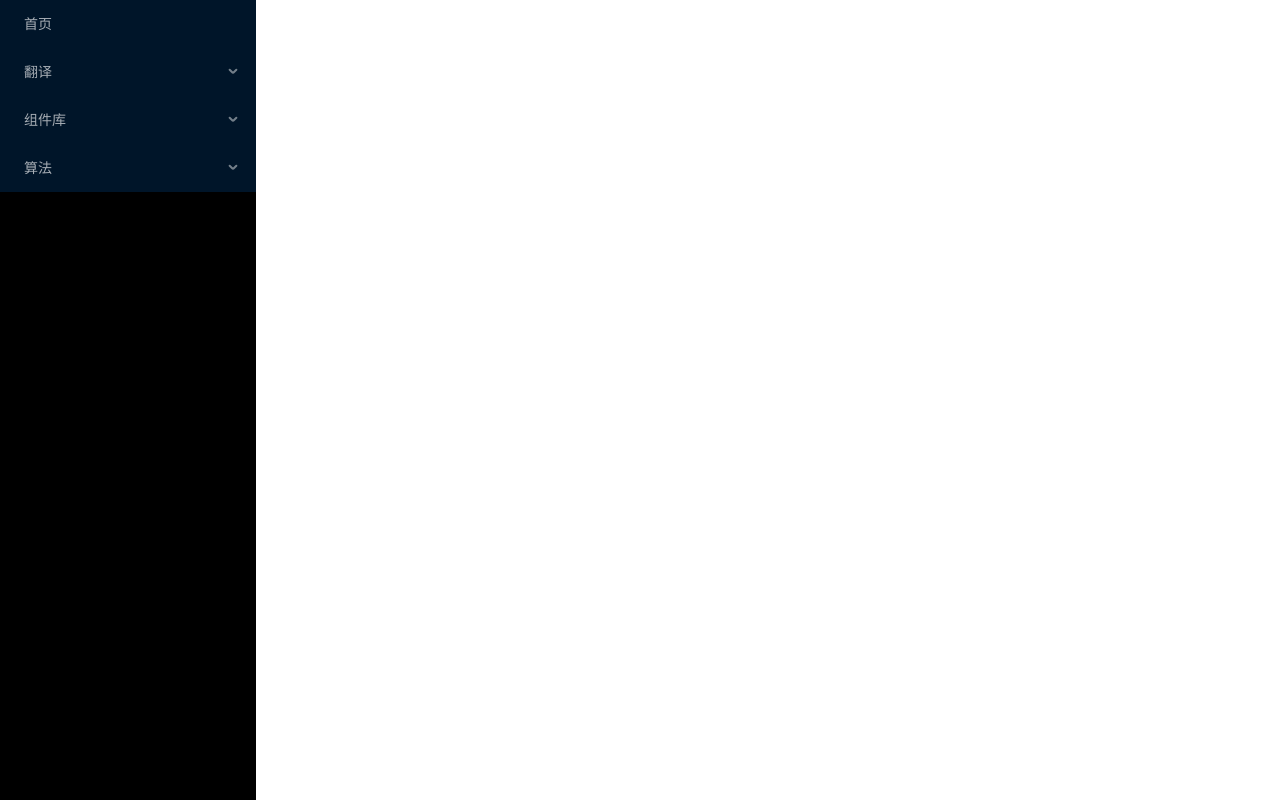
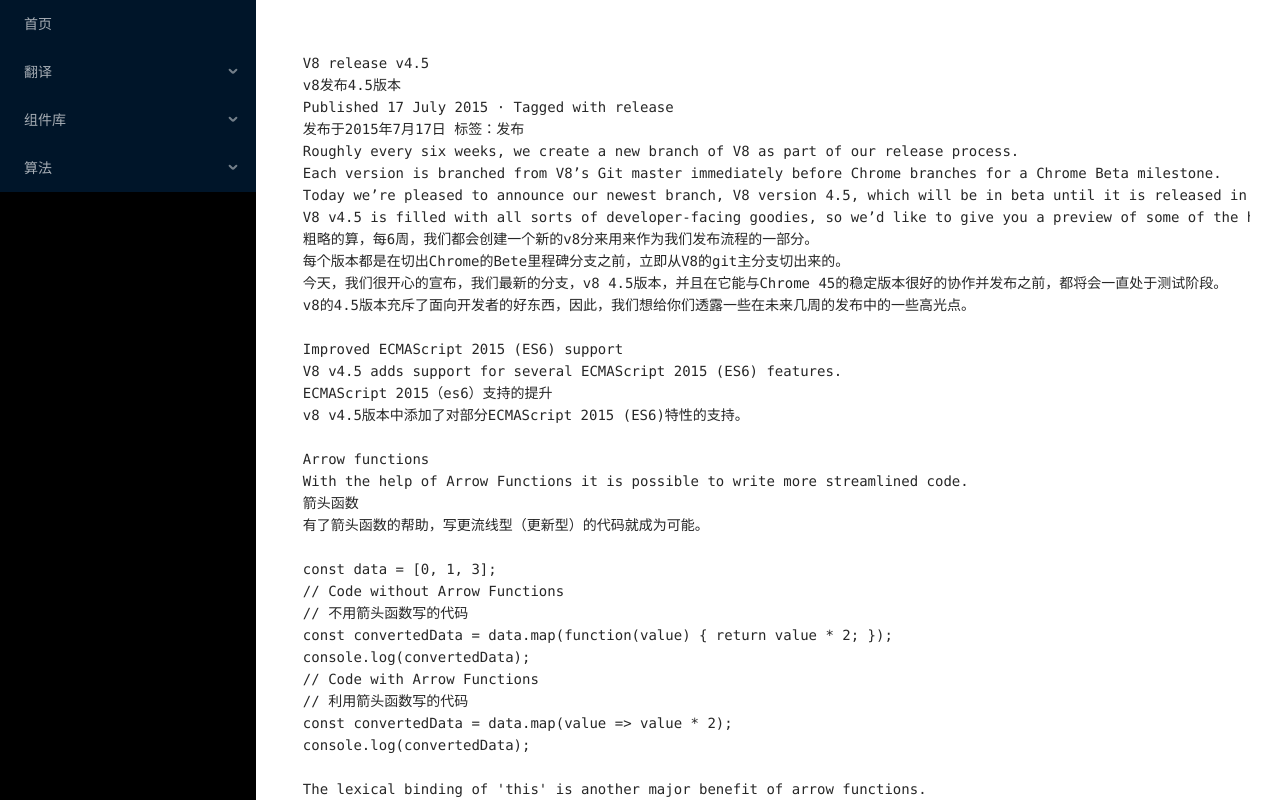
Before and after one commit to transparentME/translation, a React (Create React App) app: page /v8-V8ReleaseV4_5 in a window 1280 px wide. Built offline with nearby package versions, Linux system fonts and the light colour scheme.

Commit message:
docs: (v8) Docs更新

```diff
--- a/src/components/MainContent.js
+++ b/src/components/MainContent.js
@@ -5,6 +5,8 @@
 import HelloWorld from '../pages/HelloWorld.js'
 import FastPropertiesInV8 from '../pages/FastPropertiesInV8/FastPropertiesInV8.js'
 import DiggingIntoTheTurboFanJIT from '../pages/DiggingIntoTheTurboFanJIT/DiggingIntoTheTurboFanJIT.js'
+import V8ReleaseV4_5 from '../pages/V8ReleaseV4.5/V8ReleaseV4_5.js'
+
 // leetcode
 import Offer15 from '../pages/leetcode/Offer15.js'
 import Offer17 from '../pages/leetcode/Offer17.js'
@@ -17,6 +19,8 @@
       <Route path="/v8-HelloWorld" component={HelloWorld} />
       <Route path="/v8-FastPropertiesInV8" component={FastPropertiesInV8} />
       <Route path="/v8-DiggingIntoTheTurboFanJIT" component={DiggingIntoTheTurboFanJIT} />
+      <Route path="/v8-V8ReleaseV4_5" component={V8ReleaseV4_5} />
+
       {/* leetcode */}
       <Route path="/leetcode-offer15" component={Offer15} />
       <Route path="/leetcode-offer17" component={Offer17} />
--- a/src/components/menu.js
+++ b/src/components/menu.js
@@ -30,6 +30,9 @@
                 </Menu.Item>
                 <Menu.Item key="DiggingIntoTheTurboFanJIT">
                   <Link to="/v8-DiggingIntoTheTurboFanJIT">DiggingIntoTheTurboFanJIT</Link>
+                </Menu.Item>
+                <Menu.Item key="V8ReleaseV4_5">
+                  <Link to="/v8-V8ReleaseV4_5">V8ReleaseV4_5</Link>
                 </Menu.Item>
               </SubMenu>
               <SubMenu key="Docs" title="Docs">
--- /dev/null
+++ b/src/pages/V8ReleaseV4.5/V8ReleaseV4_5.js
@@ -0,0 +1,116 @@
+const content = `
+  V8 release v4.5
+  v8发布4.5版本
+  Published 17 July 2015 · Tagged with release
+  发布于2015年7月17日 标签：发布
+  Roughly every six weeks, we create a new branch of V8 as part of our release process.
+  Each version is branched from V8’s Git master immediately before Chrome branches for a Chrome Beta milestone.
+  Today we’re pleased to announce our newest branch, V8 version 4.5, which will be in beta until it is released in coordination with Chrome 45 Stable.
+  V8 v4.5 is filled with all sorts of developer-facing goodies, so we’d like to give you a preview of some of the highlights in anticipation of the release in several weeks.
+  粗略的算，每6周，我们都会创建一个新的v8分来用来作为我们发布流程的一部分。
+  每个版本都是在切出Chrome的Bete里程碑分支之前，立即从V8的git主分支切出来的。
+  今天，我们很开心的宣布，我们最新的分支，v8 4.5版本，并且在它能与Chrome 45的稳定版本很好的协作并发布之前，都将会一直处于测试阶段。
+  v8的4.5版本充斥了面向开发者的好东西，因此，我们想给你们透露一些在未来几周的发布中的一些高光点。
+
+  Improved ECMAScript 2015 (ES6) support
+  V8 v4.5 adds support for several ECMAScript 2015 (ES6) features.
+  ECMAScript 2015（es6）支持的提升
+  v8 v4.5版本中添加了对部分ECMAScript 2015 (ES6)特性的支持。
+
+  Arrow functions
+  With the help of Arrow Functions it is possible to write more streamlined code.
+  箭头函数
+  有了箭头函数的帮助，写更流线型（更新型）的代码就成为可能。
+
+  const data = [0, 1, 3];
+  // Code without Arrow Functions
+  // 不用箭头函数写的代码
+  const convertedData = data.map(function(value) { return value * 2; });
+  console.log(convertedData);
+  // Code with Arrow Functions
+  // 利用箭头函数写的代码
+  const convertedData = data.map(value => value * 2);
+  console.log(convertedData);
+
+  The lexical binding of 'this' is another major benefit of arrow functions.
+  As a result, using callbacks in methods gets much easier.
+  this的词法绑定也是箭头函数所带来的另一个主要好处。
+  这使在方法中使用回调变的更加简单。
+
+  class MyClass {
+    constructor() { this.a = 'Hello, '; }
+    hello() { setInterval(() => console.log(this.a + 'World!'), 1000); }
+  }
+
+  const myInstance = new MyClass();
+  myInstance.hello();
+
+  Array/TypedArray functions
+  All of the new methods on Arrays and TypedArrays that are specified in ES2015 are now supported in V8 v4.5.
+  They make working with Arrays and TypedArrays more convenient.
+  Among the methods added are Array.from and Array.of.
+  Methods which mirror most Array methods on each kind of TypedArray were added as well.
+
+  Array/TypedArray函数
+  所有在ES2015中详细说明的Array 和 TypedArray上的新方法，现在在v8的4.5版本中都将得到支持。
+  这使得使用Array 和 TypedArrays更方便。
+  Array.from 和 Array.of 就添加到了方法之中。
+  Array上的大多数方法，都镜像添加到了每个类型的TypedArray上。
+
+  Object.assign
+  Object.assign enables developers to quickly merge and clone objects.
+  Object.assign使得开发者可以快速合并且克隆对象。
+
+  const target = { a: 'Hello, ' };
+  const source = { b: 'world!' };
+  // Merge the objects.
+  // 合并对象
+  Object.assign(target, source);
+  console.log(target.a + target.b);
+  This feature can also be used to mix in functionality.
+  这一特性也同样可以用于在功能上混入。（没译好）
+
+  More JavaScript language features are “optimizable”
+  For many years, V8’s traditional optimizing compiler, Crankshaft, has done a great job of optimizing many common JavaScript patterns.
+  However, it never had the capability to support the entire JavaScript language, and using certain language features in a function — such as try/catch and with — would prevent it from being optimized.
+  V8 would have to fall back to its slower, baseline compiler for that function.
+  更多的js语言特性都是可优化的
+  很多以来，v8的传统的优化编译器，也就是Crankshaft，一直在对优化很多常见的js模式做大量的工作。
+  但是，他却从无法支持整个js语言，并且当在函数内使用了某些特定的语言特性，例如try/catch 和 with，就会导致语句无法优化。
+  因此，v8就不得不回滚到他的更慢的基线编译器来处理那个函数。
+
+  One of the design goals of V8’s new optimizing compiler, TurboFan, is to be able to eventually optimize all of JavaScript, including ECMAScript 2015 features.
+  In V8 v4.5, we’ve started using TurboFan to optimize some of the language features that are not supported by Crankshaft: for-of, class, with, and computed property names.
+  v8的新优化编译器，TurboFan的设计目标之一，就是为了能够最终优化所有js，包括ECMAScript 2015特性。
+  在v8 4.5版本中，我们已经开始使用TurboFan来优化部分Crankshaft所不支持的语言特性：for-of, class, with, 和 computed property names
+  Here is an example of code that uses 'for-of', which can now be compiled by TurboFan:
+  下面是现在用TurboFan编译过的for-of的代码：
+
+  const sequence = ['First', 'Second', 'Third'];
+  for (const value of sequence) {
+    // This scope is now optimizable.
+    // 这部分现在是可优化的。
+    const object = {a: 'Hello, ', b: 'world!', c: value};
+    console.log(object.a + object.b + object.c);
+  }
+  Although initially functions that use these language features won't reach the same peak performance as other code compiled by Crankshaft, TurboFan can now speed them up well beyond our current baseline compiler.
+  Even better, performance will continue to improve quickly as we develop more optimizations for TurboFan.
+
+  V8 API
+
+  Please check out our summary of API changes.
+  This document gets regularly updated a few weeks after each major release.
+  请查看我们API改变的汇总。
+  这个文档也会定期地在每一次主要发布之后更新几个星期。
+  Developers with an active V8 checkout can use git checkout -b 4.5 -t branch-heads/4.5 to experiment with the new features in V8 v4.5.
+  Alternatively you can subscribe to Chrome's Beta channel and try the new features out yourself soon.
+`
+function V8ReleaseV4_5() {
+  return (
+    <pre className="V8ReleaseV4_5">
+      {content}
+    </pre>
+  );
+}
+
+export default V8ReleaseV4_5;
```
